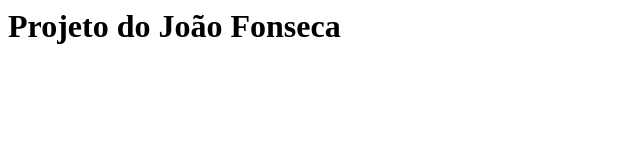
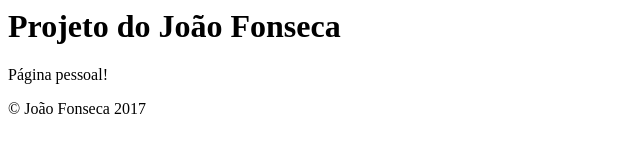
Before and after one commit to guilhermegalindo1/curso-git, a plain HTML site: page index.html in a window 1280 px wide. Shown: the whole page, without its empty margins (0-640 px from the left). Drawn offline with Linux system fonts and the light colour scheme.

Commit message:
Adicionar copyright

```diff
--- a/index.html
+++ b/index.html
@@ -5,5 +5,7 @@
     </head>
     <body>
         <h1>Projeto do João Fonseca</h1>
+        <p>Página pessoal!</p>
+        <footer>&copy; João Fonseca 2017</footer>
     </body>
 </html>
```
